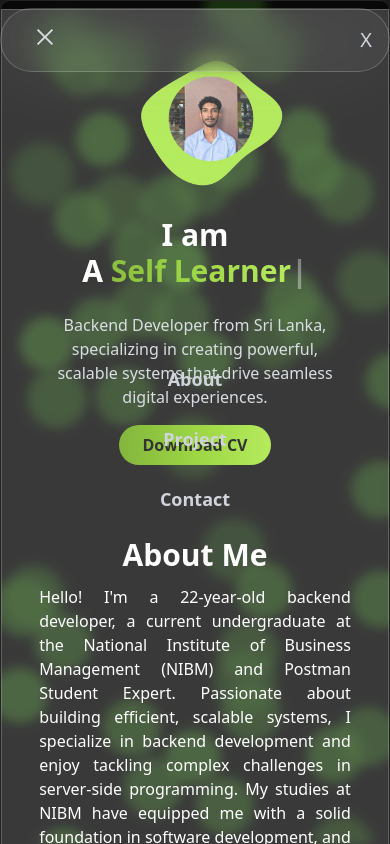
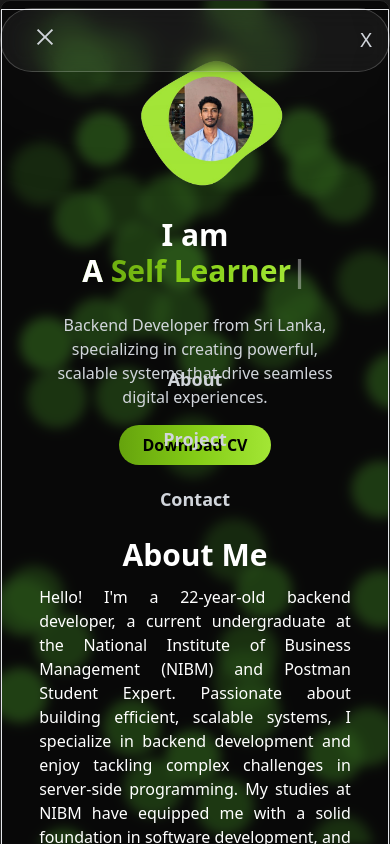
Before and after one commit to Chanukaa2002/portfolio, a React (Vite) app: page / in a window 390 px wide. Both pictures are taken after a click on the button 45 px from the left and 37 px from the top of the page. Shown: the top 844 px of the page. Built offline with nearby package versions, Linux system fonts and the light colour scheme.

Commit message:
fix blue effect in mobile navbar

```diff
--- a/src/components/NavBar.jsx
+++ b/src/components/NavBar.jsx
@@ -57,7 +57,7 @@ const NavBar = () => {
 
         {/* Mobile Menu with Glass Effect */}
         {isMobileMenuOpen && (
-          <div className="fixed top-0 left-0 flex flex-col items-center justify-center w-full h-screen space-y-4 border shadow-lg backdrop-blur-2xl bg-white/20 border-white/20 sm:hidden">
+          <div className="fixed top-0 left-0 flex flex-col items-center justify-center w-full h-screen space-y-4 border sm:hidden backdrop-blur-3xl">
             <button
               onClick={() => setIsMobileMenuOpen(false)}
               className="absolute text-xl text-gray-300 focus:outline-none top-4 right-4"
```
